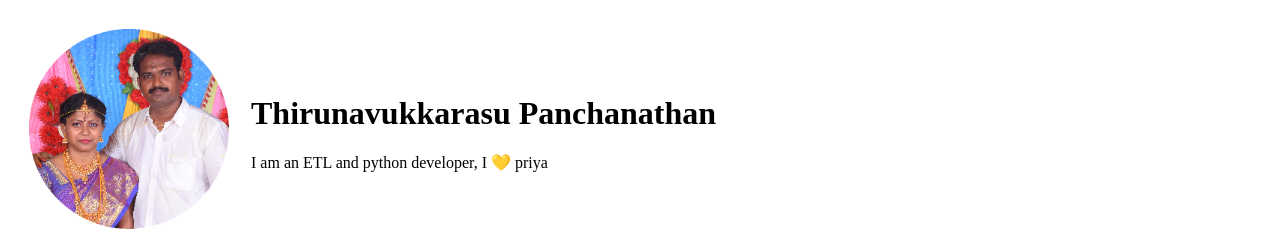
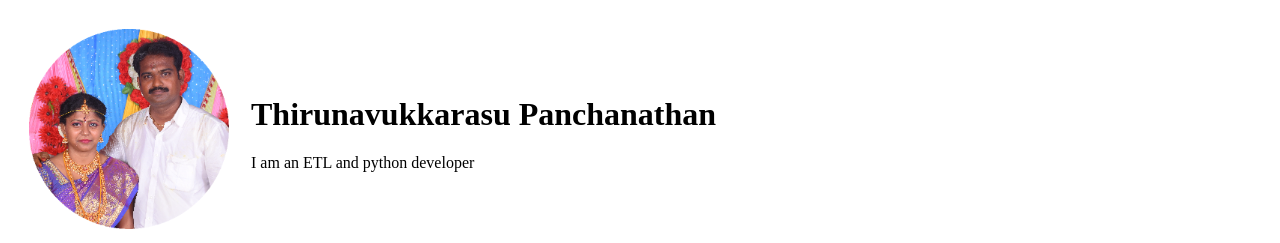
Before and after one commit to thirunavukkarasup/cv, a plain HTML site: page index.html in a window 1280 px wide. Shown: the top 243 px of the page. Drawn offline with Linux system fonts and the light colour scheme.

Commit message:
Update index.html

```diff
--- a/index.html
+++ b/index.html
@@ -9,7 +9,7 @@
     <tr>
       <td><img src="image/thiru_priya.png" alt="Thiru Prodile picture" width="200" height="200"></td>
       <td><h1>Thirunavukkarasu Panchanathan</h1>
-      <p>I am an ETL and python developer, I 💛 priya</p></td>
+      <p>I am an ETL and python developer</p></td>
     </tr>
   </table>
   <hr>
```
